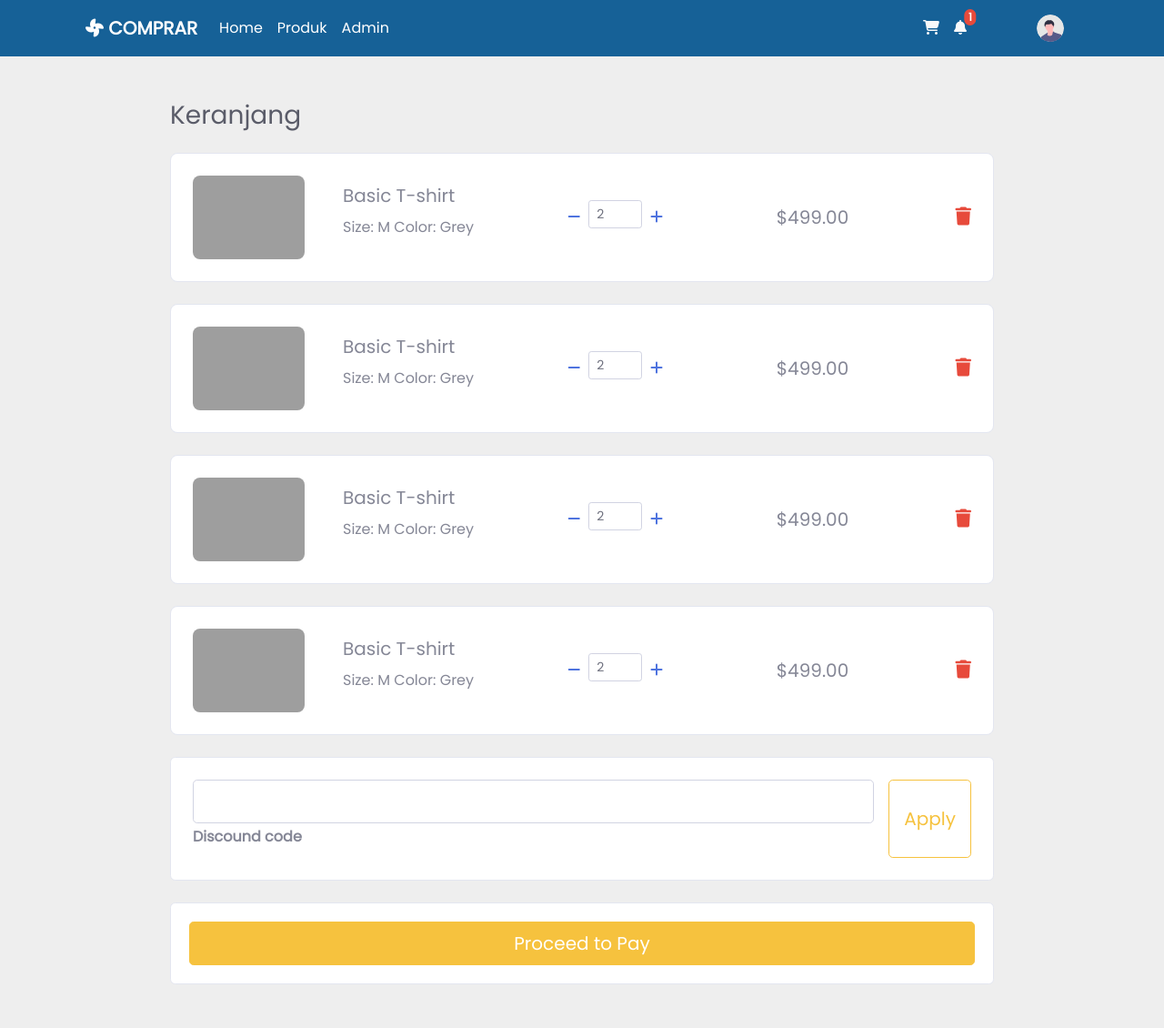
After one commit to dryladen/Comprar, a CodeIgniter app: page /comprar/index.php/landingpage/keranjang in a window 1280 px wide. The commit adds this page. Shown: the whole page at 91% size. Run offline with CodeIgniter, Linux system fonts and the light colour scheme; the visitor is signed in with stand-in values (Sample User, id 1); data that the repository does not hold is empty; some libraries are stand-ins or nearby versions; grey boxes are pictures that could not be loaded.

Commit message:
create model data

```diff
--- a/application/config/autoload.php
+++ b/application/config/autoload.php
@@ -132,4 +132,4 @@ $autoload['language'] = array();
 |
 |	$autoload['model'] = array('first_model' => 'first');
 */
-$autoload['model'] = array();
+$autoload['model'] = array('data_m' => 'data');
--- a/application/controllers/LandingPage.php
+++ b/application/controllers/LandingPage.php
@@ -11,22 +11,24 @@ class LandingPage extends CI_Controller {
   }
   public function index(){
     $data["title"] = "Comprar Sell";
-    $data['user'] = $this->db->get_where('akun',[
-      'email' => $this->session->userdata('email')])->row_array();
-    $data['barang'] = $this->db->get('barang')->result_array();
-    $this->load->view('templates/header',$data);
-    $this->load->view('templates/navbar',$data);
-    $this->load->view('landingPage',$data);
-    $this->load->view('templates/footer');
+    $data['barang'] = $this->data->get('barang');
+    $this->_template('landingPage',$data);
   }
   public function detailBarang($id){
     $data["title"] = "Comprar Sell";
+    $data['item'] = $this->db->get_where('barang', ['id' => $id])->row_array();
+    $this->_template('detailBarang',$data);
+  }
+  public function keranjang(){
+    $data["title"] = "Comprar Sell";
+    $this->_template('keranjang',$data);
+  }
+  private function _template($page, $data){
     $data['user'] = $this->db->get_where('akun',[
       'email' => $this->session->userdata('email')])->row_array();
-    $data['item'] = $this->db->get_where('barang', ['id' => $id])->row_array();
     $this->load->view('templates/header',$data);
     $this->load->view('templates/navbar',$data);
-    $this->load->view('detailBarang',$data);
+    $this->load->view($page,$data);
     $this->load->view('templates/footer');
   }
 }
--- /dev/null
+++ b/application/models/data_m.php
@@ -0,0 +1,7 @@
+<?php
+defined('BASEPATH') or exit('No direct script access allowed');
+class Data_m extends CI_Model {
+  public function get($table){
+    return $this->db->get($table)->result_array();
+  }
+}
--- a/application/views/admin/ubahBarang.php
+++ b/application/views/admin/ubahBarang.php
@@ -1,4 +1,4 @@
-<div class="container-fluid">
+<div class="container-fluid mb-4">
   <div class="col col-7">
     <h1 class="h3 mb-4 text-gray-800">Ubah data barang</h1>
     <form action="<?= base_url('admin/ubahBarang/') . $item['id'] ?>" method="POST" enctype="multipart/form-data">
--- /dev/null
+++ b/application/views/keranjang.php
@@ -0,0 +1,173 @@
+<section class="h-100" style="background-color: #eee;">
+  <div class="container h-100 py-5">
+    <div class="row d-flex justify-content-center align-items-center h-100">
+      <div class="col-10">
+
+        <div class="d-flex justify-content-between align-items-center mb-4">
+          <h3 class="fw-normal mb-0 text-gray-800">Keranjang</h3>
+        </div>
+
+        <div class="card rounded-3 mb-4">
+          <div class="card-body p-4">
+            <div class="row d-flex justify-content-between align-items-center">
+              <div class="col-md-2 col-lg-2 col-xl-2">
+                <img
+                  src="https://mdbcdn.b-cdn.net/img/Photos/new-templates/bootstrap-shopping-carts/img1.webp"
+                  class="img-fluid rounded-3" alt="Cotton T-shirt">
+              </div>
+              <div class="col-md-3 col-lg-3 col-xl-3">
+                <p class="lead fw-normal mb-2">Basic T-shirt</p>
+                <p><span class="text-muted">Size: </span>M <span class="text-muted">Color: </span>Grey</p>
+              </div>
+              <div class="col-md-3 col-lg-3 col-xl-2 d-flex">
+                <button class="btn btn-link px-2"
+                  onclick="this.parentNode.querySelector('input[type=number]').stepDown()">
+                  <i class="fas fa-minus"></i>
+                </button>
+
+                <input id="form1" min="0" name="quantity" value="2" type="number"
+                  class="form-control form-control-sm" />
+
+                <button class="btn btn-link px-2"
+                  onclick="this.parentNode.querySelector('input[type=number]').stepUp()">
+                  <i class="fas fa-plus"></i>
+                </button>
+              </div>
+              <div class="col-md-3 col-lg-2 col-xl-2 offset-lg-1">
+                <h5 class="mb-0">$499.00</h5>
+              </div>
+              <div class="col-md-1 col-lg-1 col-xl-1 text-end">
+                <a href="#!" class="text-danger"><i class="fas fa-trash fa-lg"></i></a>
+              </div>
+            </div>
+          </div>
+        </div>
+
+        <div class="card rounded-3 mb-4">
+          <div class="card-body p-4">
+            <div class="row d-flex justify-content-between align-items-center">
+              <div class="col-md-2 col-lg-2 col-xl-2">
+                <img
+                  src="https://mdbcdn.b-cdn.net/img/Photos/new-templates/bootstrap-shopping-carts/img1.webp"
+                  class="img-fluid rounded-3" alt="Cotton T-shirt">
+              </div>
+              <div class="col-md-3 col-lg-3 col-xl-3">
+                <p class="lead fw-normal mb-2">Basic T-shirt</p>
+                <p><span class="text-muted">Size: </span>M <span class="text-muted">Color: </span>Grey</p>
+              </div>
+              <div class="col-md-3 col-lg-3 col-xl-2 d-flex">
+                <button class="btn btn-link px-2"
+                  onclick="this.parentNode.querySelector('input[type=number]').stepDown()">
+                  <i class="fas fa-minus"></i>
+                </button>
+
+                <input id="form1" min="0" name="quantity" value="2" type="number"
+                  class="form-control form-control-sm" />
+
+                <button class="btn btn-link px-2"
+                  onclick="this.parentNode.querySelector('input[type=number]').stepUp()">
+                  <i class="fas fa-plus"></i>
+                </button>
+              </div>
+              <div class="col-md-3 col-lg-2 col-xl-2 offset-lg-1">
+                <h5 class="mb-0">$499.00</h5>
+              </div>
+              <div class="col-md-1 col-lg-1 col-xl-1 text-end">
+                <a href="#!" class="text-danger"><i class="fas fa-trash fa-lg"></i></a>
+              </div>
+            </div>
+          </div>
+        </div>
+
+        <div class="card rounded-3 mb-4">
+          <div class="card-body p-4">
+            <div class="row d-flex justify-content-between align-items-center">
+              <div class="col-md-2 col-lg-2 col-xl-2">
+                <img
+                  src="https://mdbcdn.b-cdn.net/img/Photos/new-templates/bootstrap-shopping-carts/img1.webp"
+                  class="img-fluid rounded-3" alt="Cotton T-shirt">
+              </div>
+              <div class="col-md-3 col-lg-3 col-xl-3">
+                <p class="lead fw-normal mb-2">Basic T-shirt</p>
+                <p><span class="text-muted">Size: </span>M <span class="text-muted">Color: </span>Grey</p>
+              </div>
+              <div class="col-md-3 col-lg-3 col-xl-2 d-flex">
+                <button class="btn btn-link px-2"
+                  onclick="this.parentNode.querySelector('input[type=number]').stepDown()">
+                  <i class="fas fa-minus"></i>
+                </button>
+
+                <input id="form1" min="0" name="quantity" value="2" type="number"
+                  class="form-control form-control-sm" />
+
+                <button class="btn btn-link px-2"
+                  onclick="this.parentNode.querySelector('input[type=number]').stepUp()">
+                  <i class="fas fa-plus"></i>
+                </button>
+              </div>
+              <div class="col-md-3 col-lg-2 col-xl-2 offset-lg-1">
+                <h5 class="mb-0">$499.00</h5>
+              </div>
+              <div class="col-md-1 col-lg-1 col-xl-1 text-end">
+                <a href="#!" class="text-danger"><i class="fas fa-trash fa-lg"></i></a>
+              </div>
+            </div>
+          </div>
+        </div>
+
+        <div class="card rounded-3 mb-4">
+          <div class="card-body p-4">
+            <div class="row d-flex justify-content-between align-items-center">
+              <div class="col-md-2 col-lg-2 col-xl-2">
+                <img
+                  src="https://mdbcdn.b-cdn.net/img/Photos/new-templates/bootstrap-shopping-carts/img1.webp"
+                  class="img-fluid rounded-3" alt="Cotton T-shirt">
+              </div>
+              <div class="col-md-3 col-lg-3 col-xl-3">
+                <p class="lead fw-normal mb-2">Basic T-shirt</p>
+                <p><span class="text-muted">Size: </span>M <span class="text-muted">Color: </span>Grey</p>
+              </div>
+              <div class="col-md-3 col-lg-3 col-xl-2 d-flex">
+                <button class="btn btn-link px-2"
+                  onclick="this.parentNode.querySelector('input[type=number]').stepDown()">
+                  <i class="fas fa-minus"></i>
+                </button>
+
+                <input id="form1" min="0" name="quantity" value="2" type="number"
+                  class="form-control form-control-sm" />
+
+                <button class="btn btn-link px-2"
+                  onclick="this.parentNode.querySelector('input[type=number]').stepUp()">
+                  <i class="fas fa-plus"></i>
+                </button>
+              </div>
+              <div class="col-md-3 col-lg-2 col-xl-2 offset-lg-1">
+                <h5 class="mb-0">$499.00</h5>
+              </div>
+              <div class="col-md-1 col-lg-1 col-xl-1 text-end">
+                <a href="#!" class="text-danger"><i class="fas fa-trash fa-lg"></i></a>
+              </div>
+            </div>
+          </div>
+        </div>
+
+        <div class="card mb-4">
+          <div class="card-body p-4 d-flex flex-row">
+            <div class="form-outline flex-fill">
+              <input type="text" id="form1" class="form-control form-control-lg" />
+              <label class="form-label" for="form1">Discound code</label>
+            </div>
+            <button type="button" class="btn btn-outline-warning btn-lg ms-3">Apply</button>
+          </div>
+        </div>
+
+        <div class="card">
+          <div class="card-body">
+            <button type="button" class="btn btn-warning btn-block btn-lg">Proceed to Pay</button>
+          </div>
+        </div>
+
+      </div>
+    </div>
+  </div>
+</section>
--- a/application/views/templates/header.php
+++ b/application/views/templates/header.php
@@ -6,15 +6,15 @@
   <meta http-equiv="X-UA-Compatible" content="IE=edge" />
   <meta name="viewport" content="width=device-width, initial-scale=1.0" />
   <title><?= $title ?></title>
+  <link rel="stylesheet" href="<?= base_url('assets') ?>/css/bootstrap.min.css">
   <!-- Native Style -->
   <link rel="stylesheet" href="<?= base_url('assets') ?>/style.css" />
   <!-- Custom fonts for this template-->
   <link href="<?= base_url('assets') ?>/vendor/fontawesome-free/css/all.min.css" rel="stylesheet" type="text/css">
   <!-- Custom styles for this template-->
   <link href="<?= base_url('assets') ?>/css/sb-admin-2.min.css" rel="stylesheet">
-  <!-- Bootstrap 5.2.1 -->
-  <link href="https://cdn.jsdelivr.net/npm/bootstrap@5.2.1/dist/css/bootstrap.min.css" rel="stylesheet"
-    integrity="sha384-iYQeCzEYFbKjA/T2uDLTpkwGzCiq6soy8tYaI1GyVh/UjpbCx/TYkiZhlZB6+fzT" crossorigin="anonymous" />
+  <!-- Custom styles for this page -->
+  <link href="<?= base_url('assets') ?>/vendor/datatables/dataTables.bootstrap4.min.css" rel="stylesheet">
   <!-- Font Poppins  -->
   <link rel="stylesheet" href="https://fonts.googleapis.com/css?family=Poppins" />
   <link
--- a/application/views/templates/navbar.php
+++ b/application/views/templates/navbar.php
@@ -76,7 +76,7 @@
             </li>
             <div class="dropdown-divider "></div>
             <li>
-              <a class="dropdown-item" href="#">
+              <a class="dropdown-item" href="#" data-toggle="modal" data-target="#logoutModal">
                 <i class="fas fa-sign-out-alt fa-sm fa-fw mr-2 text-gray-400"></i>
                 Logout
               </a>
```
Also changed, not shown: application/controllers/Admin.php (+44 -38 lines), application/views/admin/akun.php (added, +23 -0 lines), application/views/admin/dataBarang.php (+4 -4 lines), application/views/admin/hero.php (added, +21 -0 lines), application/views/admin/templates/sidebar.php (+4 -4 lines), assets/img/barang/TrollCross.png (deleted), assets/img/barang/logoo.jpeg (deleted).
